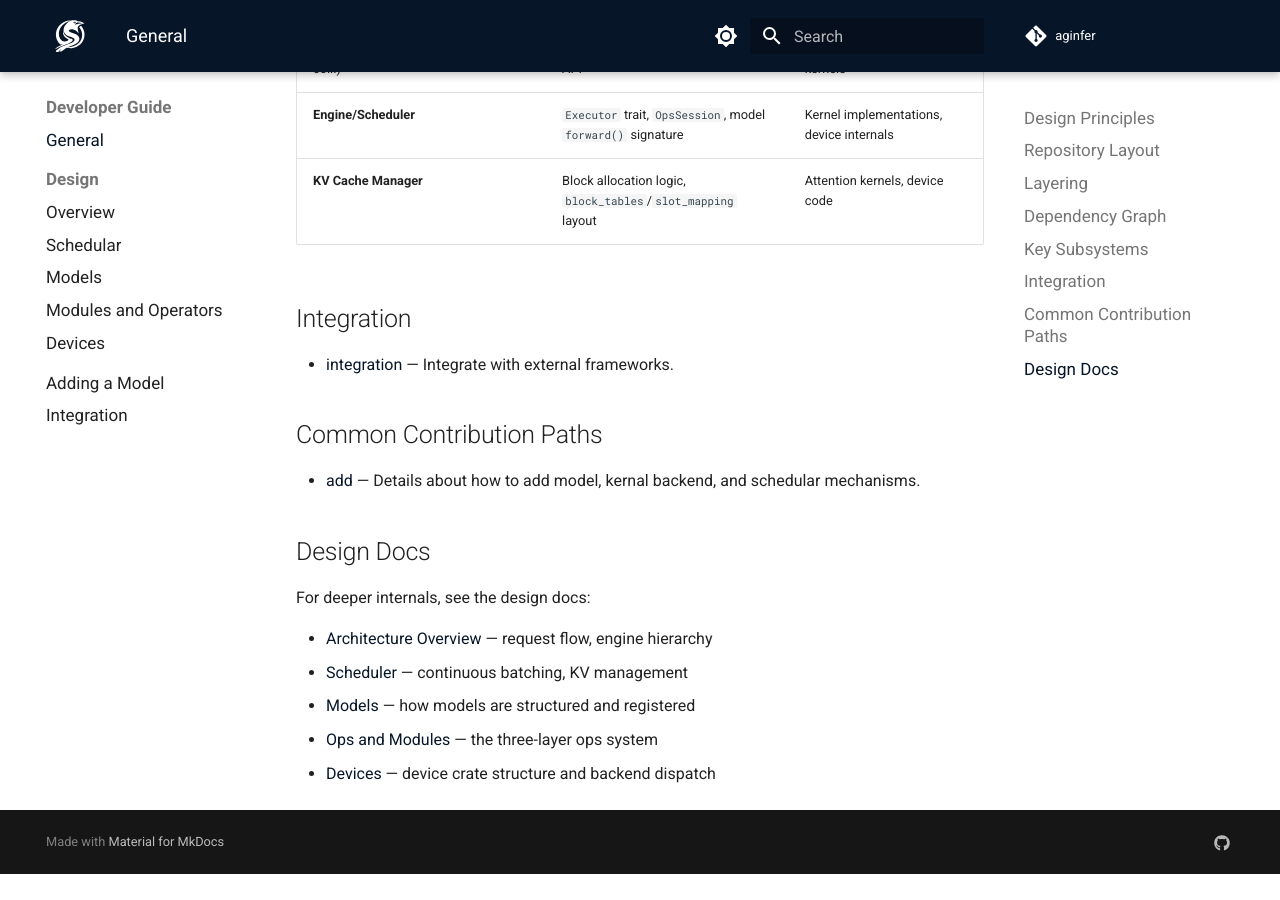
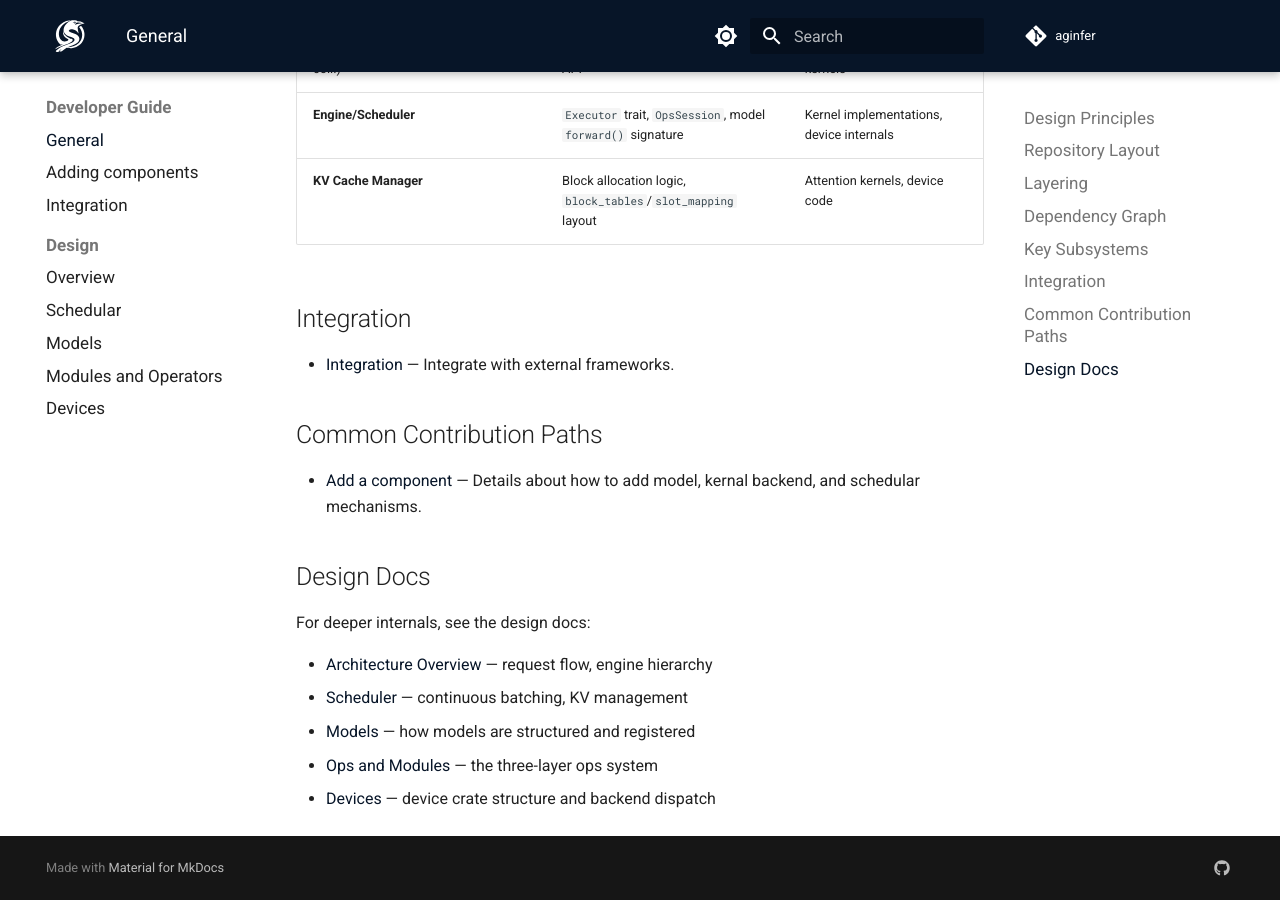
Before and after one commit to Virtue-Research/prelude, an MkDocs documentation site: the page built from docs/wiki/developer_guide/general.md, in a window 1280 px wide and 900 px high, scrolled down 7090 px. Built offline with MkDocs 1.6.1 and Material for MkDocs 9.7.7, drawn with Linux system fonts in a browser that asks for light colours; comment, search, counter and statistics services are not loaded; before the commit the page ends 7964 px from its top, so only the background shows below that.

Commit message:
clean up

```diff
--- a/docs/wiki/developer_guide/general.md
+++ b/docs/wiki/developer_guide/general.md
@@ -384,13 +384,13 @@ When working on sub-systems:
 
 ## Integration
 
-- [integration](design/integration.md) — Integrate with external frameworks.
+- [Integration](integration.md) — Integrate with external frameworks.
 
 ## Common Contribution Paths
 
 <!-- TODO: what else to contribution -->
 
-- [add](design/add.md) — Details about how to add model, kernal backend, and schedular mechanisms.
+- [Add a component](add.md) — Details about how to add model, kernal backend, and schedular mechanisms.
 
 ## Design Docs
 
--- a/mkdocs.yml
+++ b/mkdocs.yml
@@ -76,14 +76,14 @@ nav:
     - Features: user_guide/features.md
   - Developer Guide:
     - General: developer_guide/general.md
+    - Adding components: developer_guide/add.md
+    - Integration: developer_guide/integration.md
     - Design:
       - Overview: developer_guide/design/overview.md
       - Schedular: developer_guide/design/schedular.md
       - Models: developer_guide/design/models.md
       - Modules and Operators: developer_guide/design/ops.md
       - Devices: developer_guide/design/devices.md
-    - Adding a Model: developer_guide/adding-a-model.md
-    - Integration: developer_guide/integration.md
   - API Reference:
     - Overview: api/index.md
     - Endpoints: api/endpoints.md
```
Also changed, not shown: docs/wiki/index.md (+1 -1 lines), docs/wiki/developer_guide/add.md (renamed from docs/wiki/developer_guide/adding-a-model.md).
